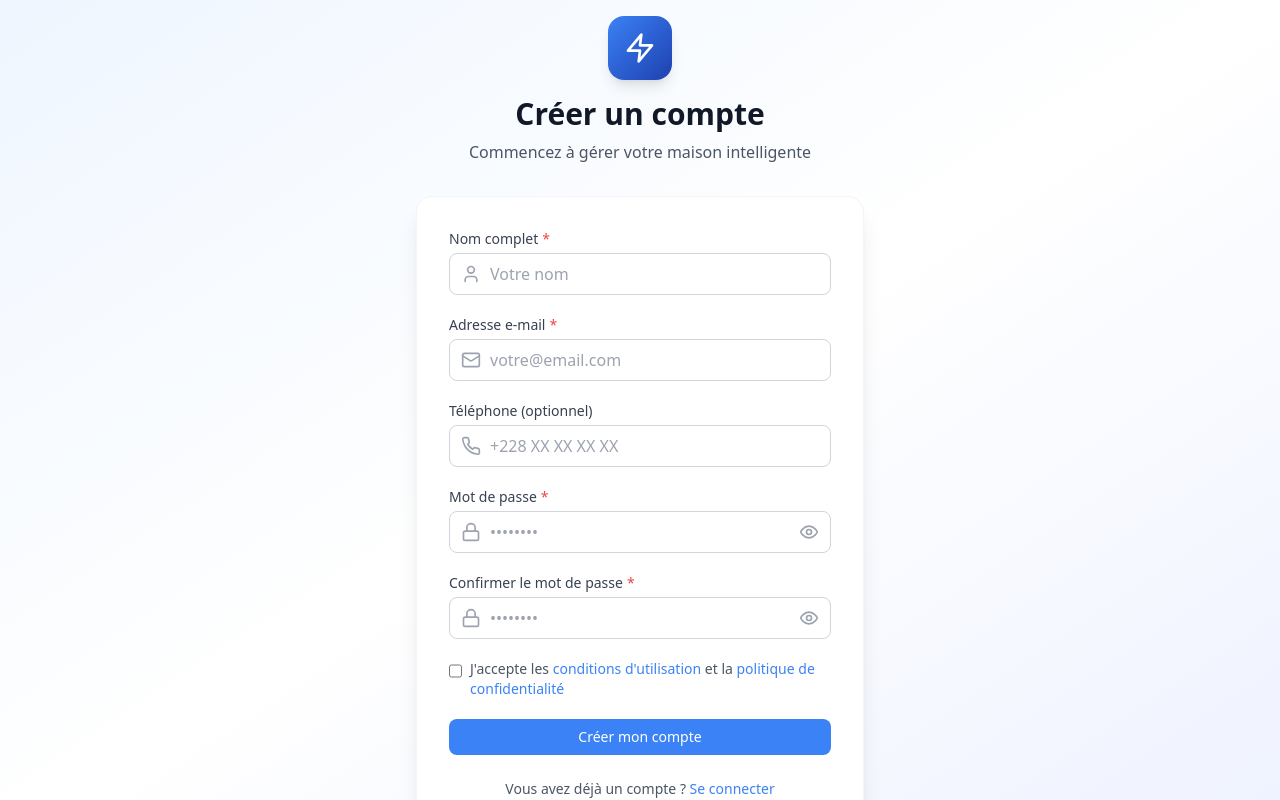
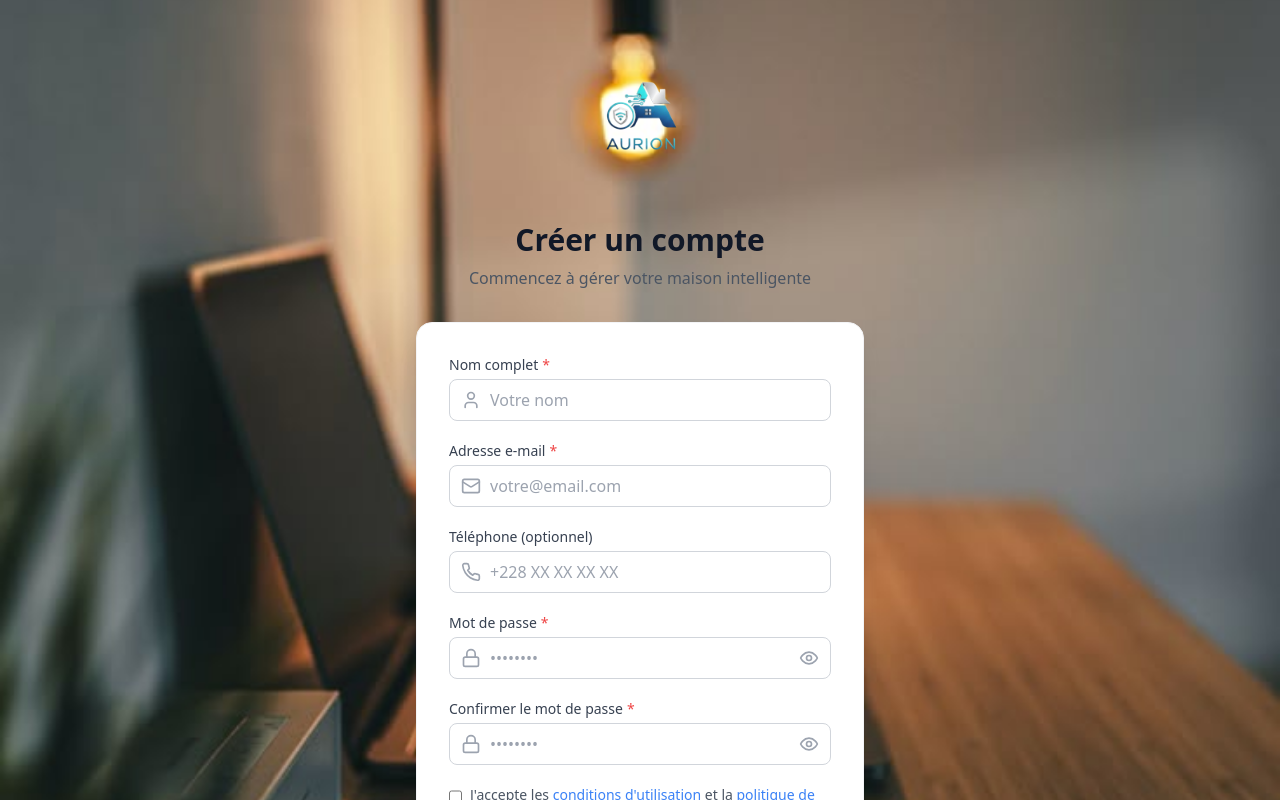
Before and after one commit to 010julien/Aurion, a React (Vite) app: page /register in a window 1280 px wide. Shown: the top 800 px of the page. Built offline with nearby package versions, Linux system fonts and the light colour scheme; no server answers.

Commit message:
regiter arriere

```diff
--- a/src/pages/Login.jsx
+++ b/src/pages/Login.jsx
@@ -44,12 +44,17 @@ const Login = () => {
       <div className="max-w-md w-full" >
         {/* Logo & Title */}
         <div className="text-center mb-8">
-          <div className="inline-flex items-center justify-center w-[200px] h-[10px] mt-8">
-            <img src={logo} alt="" className='w-auto h-auto'/>
+
+          <div className='flex flex-col items-center justify-center w-auto h-auto '>
+
+            <img src={logo} alt="" className='w-[180px] h-[180px]'/>
+
+
+            <h1 className="text-3xl font-bold text-white mb-2">
+            Bienvenue sur Aurion
+            </h1>
           </div>
-          <h1 className="text-3xl font-bold text-white mb-2">
-            Bienvenue sur Aurion
-          </h1>
+
           <p className="text-white">
             Connectez-vous pour gérer votre maison intelligente
           </p>
@@ -58,8 +63,9 @@ const Login = () => {
         {/* Login Form */}
         <div className=" rounded-2xl shadow-xl p-8 border"
         style={{
-          backgroundColor: 'rgba(255, 255, 255, 0.56)',
+          backgroundColor: 'rgba(255, 255, 255, 0.37)',
           border: '1px solid rgba(0, 0, 0, 0.45)',
+          backdropFilter: 'blur(10px)',
         }}>
           <form onSubmit={handleSubmit} className="space-y-6">
             {error && (
--- a/src/pages/Register.jsx
+++ b/src/pages/Register.jsx
@@ -4,6 +4,8 @@ import { Mail, Lock, User, Phone, Zap, AlertCircle } from 'lucide-react'
 import { useAuth } from '../contexts/AuthContext'
 import Input from '../components/common/Input'
 import Button from '../components/common/Button'
+import Arriere from '../images/arriere.jpeg'
+import logo from '../images/logo.png'
 
 const Register = () => {
   const [formData, setFormData] = useState({
@@ -63,12 +65,16 @@ const Register = () => {
   }
 
   return (
-    <div className="min-h-screen bg-gradient-to-br from-blue-50 via-white to-indigo-50 flex items-center justify-center p-4">
+    <div className="min-h-screen bg-gradient-to-br from-blue-50 via-white to-indigo-50 flex items-center justify-center p-4" style={{
+            backgroundImage: `url(${Arriere})`,
+            backgroundSize: 'cover',
+            backgroundPosition: 'center',
+          }}>
       <div className="max-w-md w-full">
         {/* Logo & Title */}
         <div className="text-center mb-8">
-          <div className="inline-flex items-center justify-center w-16 h-16 bg-gradient-to-br from-aurion to-aurion-dark rounded-2xl mb-4 shadow-lg">
-            <Zap className="w-8 h-8 text-white" />
+          <div className="inline-flex items-center justify-center w-[200px] h-[200px] rounded-2xl">
+            <img src={logo} alt="" className=''/>
           </div>
           <h1 className="text-3xl font-bold text-gray-900 mb-2">
             Créer un compte
```
